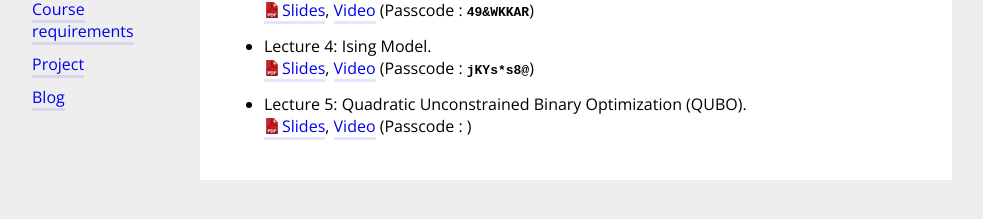
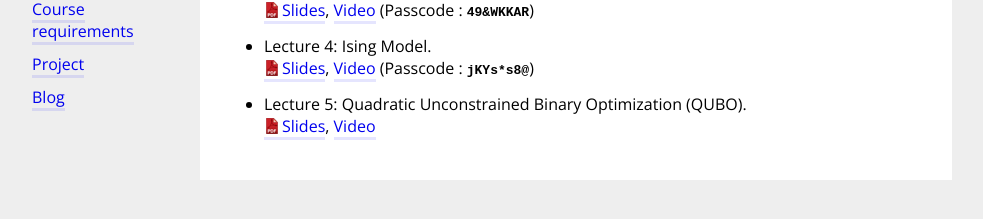
Before and after one commit to bernalde/QuIP, a Jekyll site: the page built from lecture.md, in a window 1280 px wide. Shown: the part 354-573 px from the top of the page, without its empty margins (64-1047 px from the left). Built offline with Jekyll 4.4.1, drawn with Linux system fonts in a browser that asks for light colours.

Commit message:
Minor changes

```diff
--- a/lecture.md
+++ b/lecture.md
@@ -38,4 +38,3 @@ Here you can access all the lecture slides and videos.
 - Lecture 5: Quadratic Unconstrained Binary Optimization (QUBO).<br>
 <a href="slides/47-779 Lecture 5 - Quadratic Unconstrained Binary Optimization (QUBO).pdf" download>Slides</a>,
 [Video](https://youtu.be/v3D5jxi_2wM)
-(Passcode : <kbd><strong> </strong></kbd>)
```
